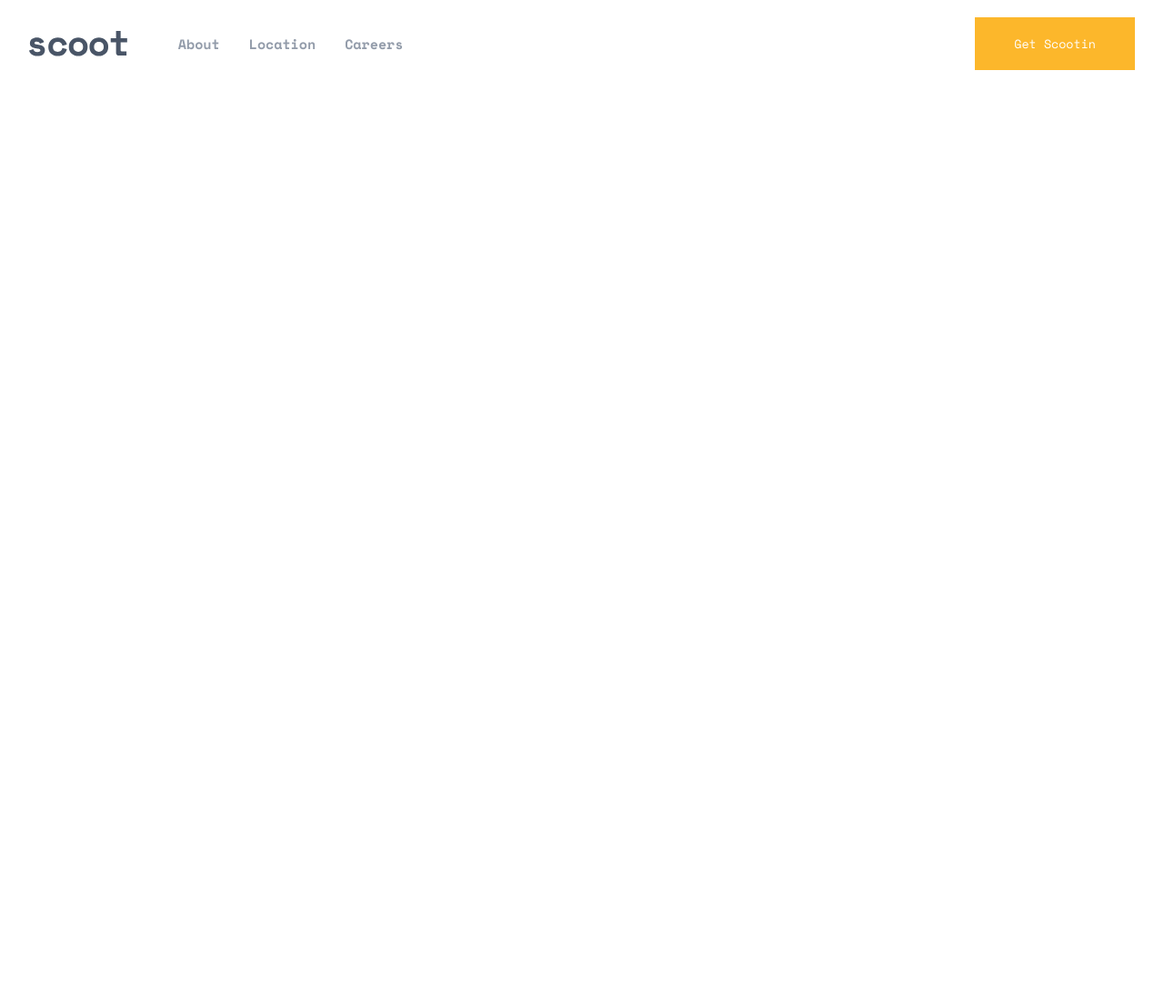
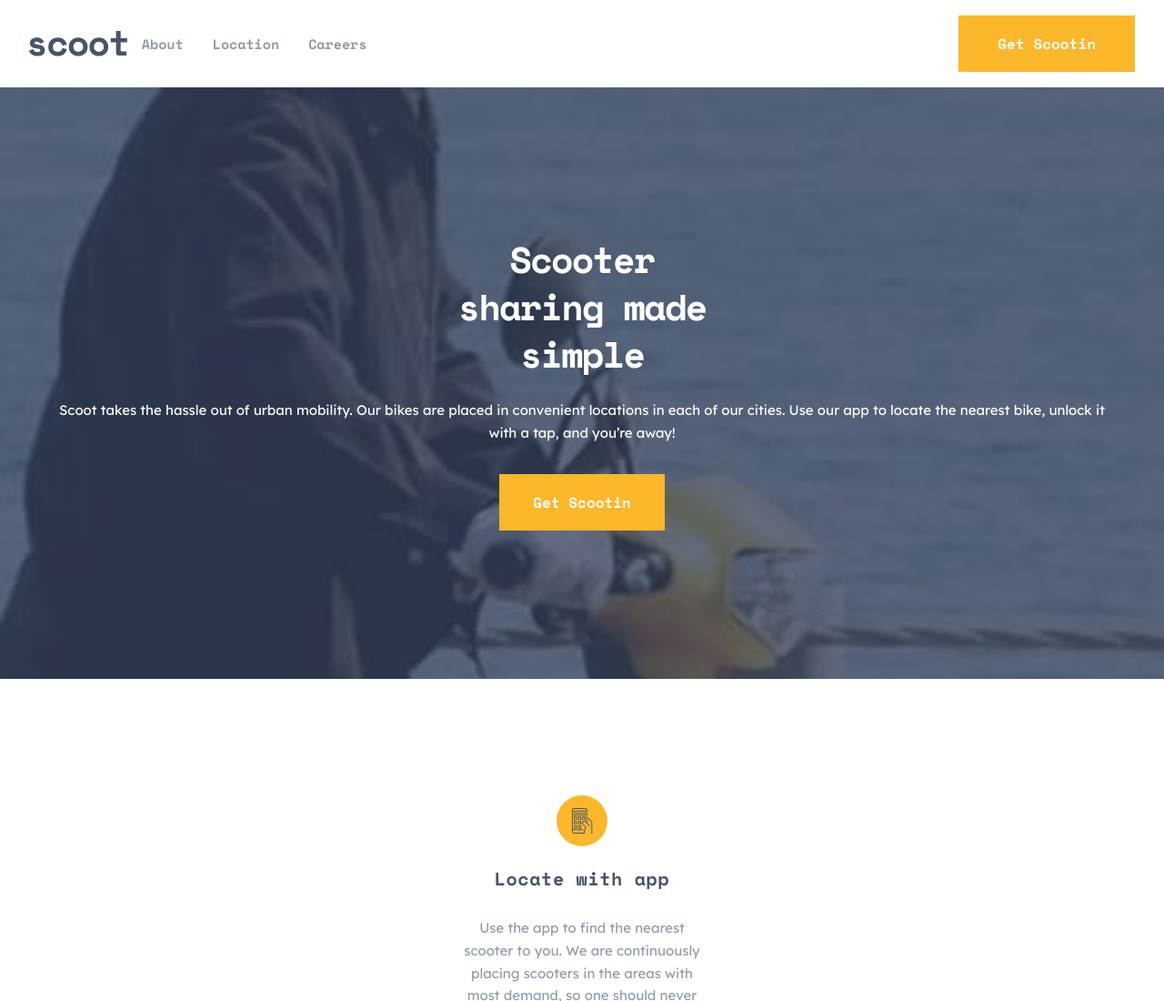
Before and after one commit to jonmc89/scoot-multi-page-website, a plain HTML site: page index.html in a window 1280 px wide. Shown: the top 1100 px of the page at 91% size. Before the commit the page ends 800 px from the top, so only its background shows below. Drawn offline with Linux system fonts and the light colour scheme.

Commit message:
feat: :sparkles: hero & features section
html elements and styles added

```diff
--- a/index.html
+++ b/index.html
@@ -28,7 +28,87 @@
           <a class="header-link" href="#">Careers</a>
         </nav>
       </div>
-      <button class="header-btn">Get Scootin</button>
+      <a class="header-btn" href="#">Get Scootin</a>
     </header>
+    <main>
+      <section class="hero-section">
+        <h1>
+          Scooter <br />sharing made <br />
+          simple
+        </h1>
+        <p class="hero-text">
+          Scoot takes the hassle out of urban mobility. Our bikes are placed in
+          convenient locations in each of our cities. Use our app to locate the
+          nearest bike, unlock it with a tap, and you’re away!
+        </p>
+        <a class="hero-btn" href="#">Get Scootin</a>
+        <img
+          class="right-arrow"
+          src="./assets/patterns/right-arrow.svg"
+          alt=""
+        />
+      </section>
+      <section class="features-section">
+        <div class="features-container">
+          <article class="feature-item">
+            <img
+              class="feature-icon"
+              src="./assets/icons/locate.svg"
+              alt="locate icon"
+            />
+            <div class="feature-text-wrapper">
+              <h2>Locate with app</h2>
+              <p class="feature-text">
+                Use the app to find the nearest scooter to you. We are
+                continuously placing scooters in the areas with most demand, so
+                one should never be too far away.
+              </p>
+            </div>
+          </article>
+          <article class="feature-item">
+            <img
+              class="feature-icon"
+              src="./assets/icons/scooter.svg"
+              alt="locate icon"
+            />
+            <div class="feature-text-wrapper">
+              <h2>Pick your scooter</h2>
+              <p class="feature-text">
+                We show the most important info for the scooters closest to you.
+                So you know how much charge they have left and can see roughly
+                how much it will cost.
+              </p>
+            </div>
+          </article>
+          <article class="feature-item">
+            <img
+              class="feature-icon"
+              src="./assets/icons/ride.svg"
+              alt="locate icon"
+            />
+            <div class="feature-text-wrapper">
+              <h2>Enjoy the ride</h2>
+              <p class="feature-text">
+                Scan the QR code and the bike will unlock. Retract the cable
+                lock, put on a helmet, and you’re off! Always lock bikes away
+                from walkways and accessibility ramps.
+              </p>
+            </div>
+          </article>
+        </div>
+      </section>
+      <section class="features-section-two">
+        <article class="feature-item-two">
+          <img
+            class="feature-item-two-image"
+            src="./assets/images/telemetry.jpg"
+            alt="Young person smiling slightly while looking at a smartphone, standing against a dark chalkboard background; focused and content mood; no visible text in the image"
+          />
+          <div class="feature-item-two-text-wrapper">
+            <h2></h2>
+          </div>
+        </article>
+      </section>
+    </main>
   </body>
 </html>
--- a/styles.css
+++ b/styles.css
@@ -75,6 +75,14 @@
   font-display: swap;
 }
 
+@font-face {
+  font-style: normal;
+  font-weight: 400;
+  src: url('./assets/fonts/lexend-deca-v25-latin-regular.woff2') format('woff2');
+  font-family: 'Lexend Deca';
+  font-display: swap;
+}
+
 /* || Main Styles */
 
 /* Typography */
@@ -97,6 +105,49 @@
   color: var(--navy-800);
 }
 
+h1 {
+  color: var(--neutral-0);
+  font-weight: var(--txt-3-fw);
+  font-size: var(--txt-3-fs);
+  line-height: 130%;
+  letter-spacing: var(--txt-3-ls);
+  text-align: center;
+}
+
+.hero-text {
+  margin-block-end: 0.5rem;
+  padding: 0 4rem;
+  color: var(--neutral-0);
+  font-weight: var(--txt-10-fw);
+  font-size: var(--txt-10-fs);
+  line-height: var(--txt-10-lh);
+  text-align: center;
+}
+
+.hero-text,
+.feature-text {
+  font-family: 'Lexend Deca', Arial, Helvetica, sans-serif;
+}
+
+h2 {
+  margin-block-end: 1.875rem;
+  color: var(--slate-600);
+  font-weight: var(--txt-6-fw);
+  font-size: var(--txt-6-fs);
+  line-height: var(--txt-6-lh);
+  letter-spacing: var(--txt-6-ls);
+  text-align: center;
+}
+
+.feature-text {
+  width: 29ch;
+  color: var(--slate-400);
+  font-weight: var(--txt-10-fw);
+  font-size: var(--txt-10-fs);
+  line-height: var(--txt-10-lh);
+  text-align: center;
+}
+
 /* Header */
 
 header {
@@ -104,6 +155,7 @@
 }
 
 .menu-icon {
+  cursor: pointer;
   margin-inline-end: 7.3656rem;
   width: 1.25rem;
   height: 1rem;
@@ -112,8 +164,7 @@
 .logo-nav-wrapper {
   display: flex;
   align-items: center;
-  gap: 3.5rem;
-  width: 29rem;
+  gap: 1rem;
 }
 
 .header-logo {
@@ -133,7 +184,9 @@
   background-color: var(--amber-400);
   padding: 1rem 2.5rem;
   color: var(--neutral-0);
+  font-weight: 700;
   font-family: 'Space Mono', Arial, Helvetica, sans-serif;
+  text-decoration: none;
 }
 
 .header-btn:hover {
@@ -142,6 +195,71 @@
 }
 
 /* || Media Queries */
+
+/* Hero Section */
+
+.hero-section {
+  display: flex;
+  position: relative;
+  flex-direction: column;
+  justify-content: center;
+  align-items: center;
+  gap: 1.5rem;
+  background-image: url(./assets/images/home-hero-mobile.jpg);
+  background-size: cover;
+  height: 40.625rem;
+}
+
+.hero-btn {
+  display: block;
+  cursor: pointer;
+  border: 0.2rem solid var(--amber-400);
+  background-color: var(--amber-400);
+  padding: 1rem 0;
+  width: 11.375rem;
+  color: var(--neutral-0);
+  font-weight: 700;
+  font-family: 'Space Mono', Arial, Helvetica, sans-serif;
+  text-align: center;
+  text-decoration: none;
+}
+
+.hero-btn:hover {
+  background-color: transparent;
+  color: var(--amber-400);
+}
+
+.right-arrow {
+  position: absolute;
+  bottom: 5%;
+  left: -75%;
+}
+
+/* Feature Section */
+
+.features-container {
+  display: grid;
+  grid-template-rows: auto;
+  grid-template-columns: 1fr;
+  justify-items: center;
+  gap: 3rem;
+  padding: 8rem 2rem;
+  width: 100%;
+}
+
+.feature-item {
+  display: flex;
+  flex-direction: column;
+  justify-content: center;
+  align-items: center;
+  gap: 1.5rem;
+  width: 19.4375rem;
+}
+
+.feature-icon {
+  width: 3.5rem;
+  height: 3.5rem;
+}
 
 /* Tablet */
 
```
Also changed, not shown: assets/fonts/lexend-deca-v25-latin-regular.woff2 (added).
